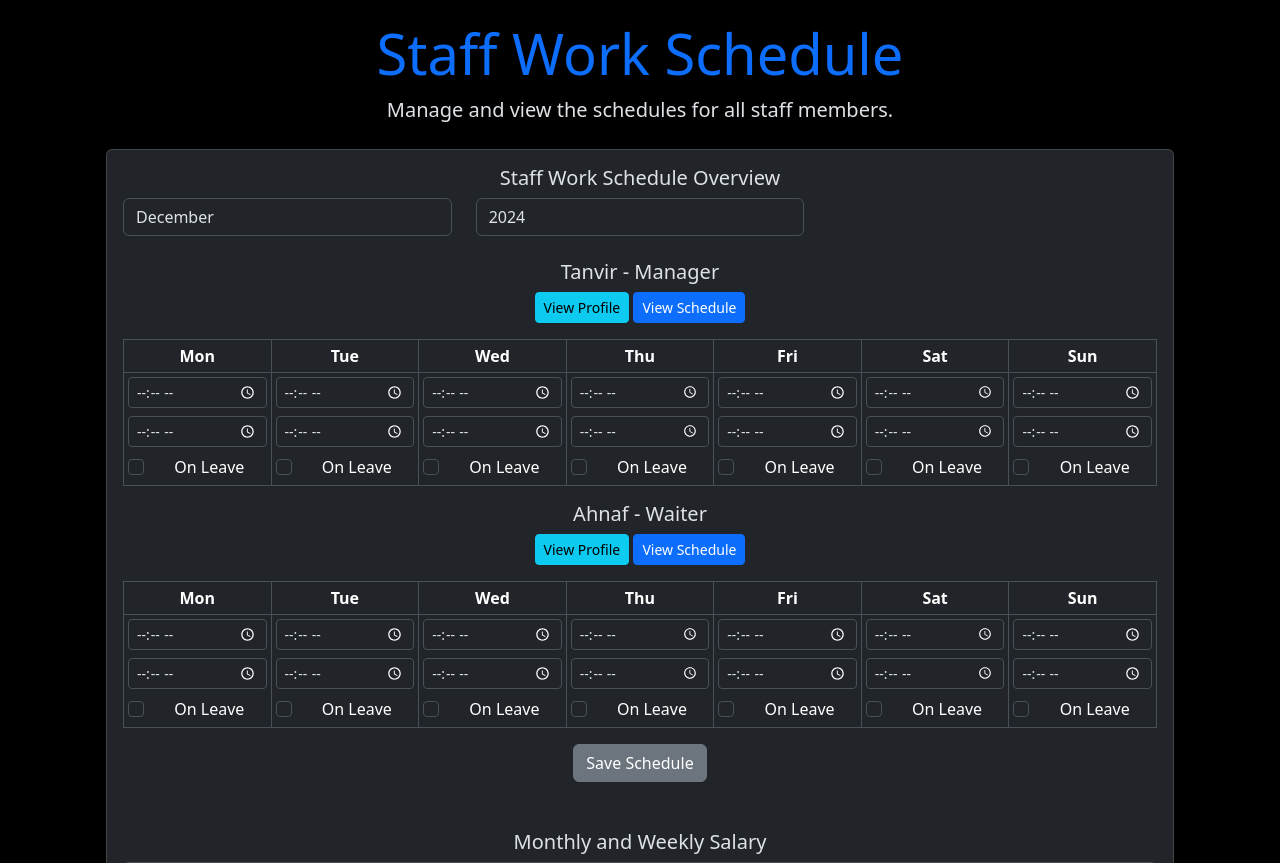
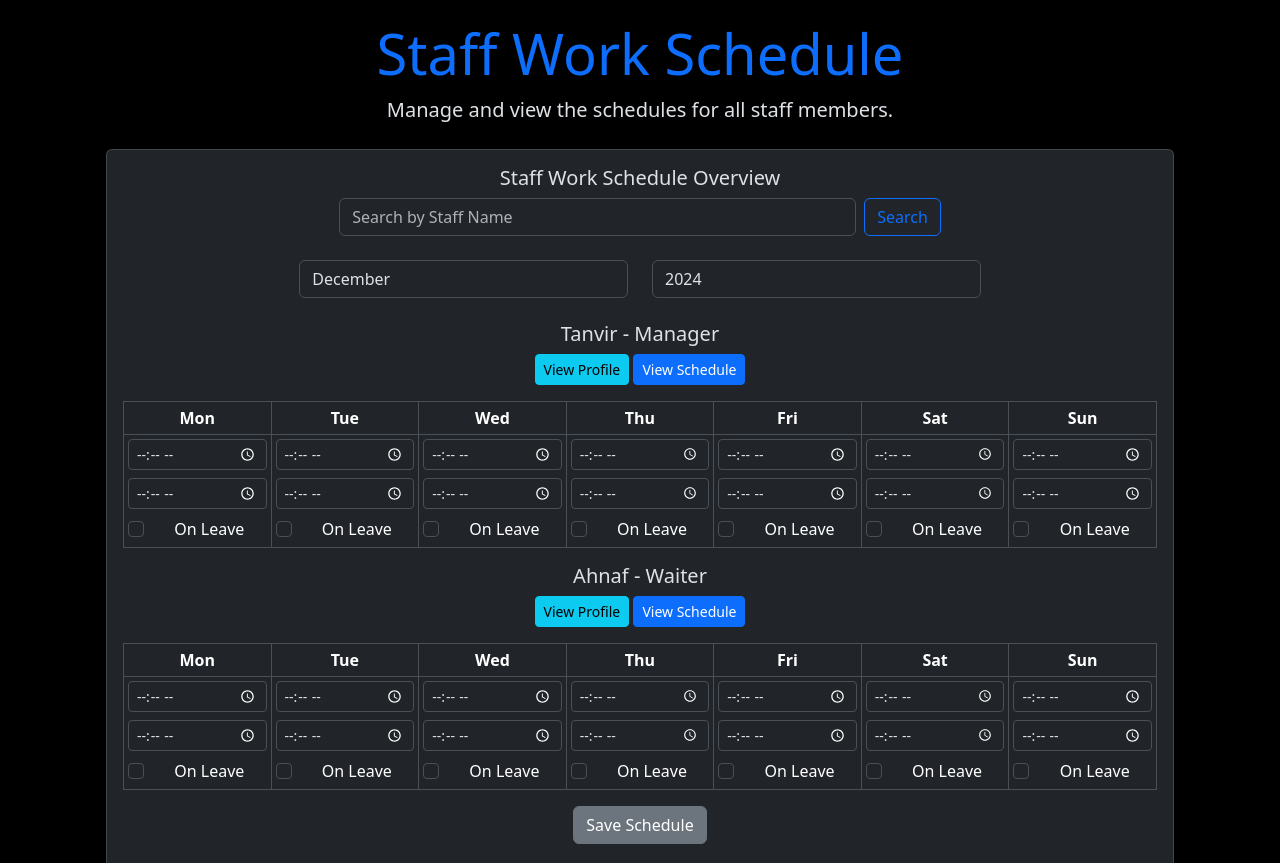
Before and after one commit to swasal/Aesthetic-Restaurant, a Flask app: page /staff_dashboard in a window 1280 px wide. Shown: the part 141-1004 px from the top of the page. Run offline with Flask 3, Linux system fonts and the light colour scheme.

Commit message:
Refactor-app.py, staff_dashboard,register
Make changes in app.py for fetching search bar in staff_bashboard and upload profile picture in register part, make changes in staff_dashboard.html file and in register.html file

```diff
--- a/app.py
+++ b/app.py
@@ -1,3 +1,5 @@
+import os
+from werkzeug.utils import secure_filename
 from flask import Flask, render_template, request, redirect, url_for
 from datetime import datetime, timedelta  # Import timedelta along with datetime
 
@@ -66,6 +68,13 @@ def calculate_hours(start_time, end_time):
     duration = (end - start).seconds / 3600  # Convert seconds to hours
     return duration
 
+# Define the upload folder (make sure this folder exists)
+UPLOAD_FOLDER = 'uploads'
+ALLOWED_EXTENSIONS = {'png', 'jpg', 'jpeg', 'gif'}
+
+# Function to check file extension
+def allowed_file(filename):
+    return '.' in filename and filename.rsplit('.', 1)[1].lower() in ALLOWED_EXTENSIONS
 
 # Initiating Flask app
 app = Flask(__name__)
@@ -112,7 +121,24 @@ def register():
         if password != confirm_password:
             return "Passwords do not match", 400
 
-        # Save user data (in-memory storage for demonstration)
+        # Handle file upload for profile picture
+        if 'profile_picture' not in request.files:
+            return "No file part", 400
+        profile_picture = request.files['profile_picture']
+
+        if profile_picture and allowed_file(profile_picture.filename):
+                    # Ensure the upload directory exists
+                    if not os.path.exists(UPLOAD_FOLDER):
+                        os.makedirs(UPLOAD_FOLDER)
+
+                    # Secure the filename and save the file
+                    filename = secure_filename(profile_picture.filename)
+                    file_path = os.path.join(UPLOAD_FOLDER, filename)
+                    profile_picture.save(file_path)
+        else:
+            return "Invalid file format", 400
+
+        # Save user data (including the file path for the profile picture)
         new_user = {
             'username': username,
             'email': email,
@@ -120,14 +146,17 @@ def register():
             'dob': dob,
             'height': height,
             'weight': weight,
+            'profile_picture': file_path  # Store the file path of the profile picture
         }
+
+        # You can save this data in your database or any storage method you are using
         users.append(new_user)
 
         # Redirect to login page after successful profile creation
         return redirect(url_for('login'))
 
     # Render the register form
-    return render_template('register.html')  # Display the sign-in form
+    return render_template('register.html')  # Display the registration form
 
 @app.route("/profile")
 def profile():
@@ -135,6 +164,12 @@ def profile():
 
 @app.route("/staff_dashboard", methods=["GET", "POST"])
 def staff_dashboard():
+    # Get the search query from the GET request
+    search_query = request.args.get('search', '').lower()  # Get the query from the URL
+
+    # Filter staff based on the search query
+    filtered_staff_members = [staff for staff in staff_members if search_query in staff['name'].lower()] if search_query else staff_members
+
     if request.method == 'POST':
         # Handle the staff schedule form submission here
         for staff in staff_members:
@@ -159,7 +194,7 @@ def staff_dashboard():
 
         return redirect(url_for('staff_dashboard'))  # Redirect after saving
 
-    return render_template('staff_dashboard.html', staff_members=staff_members, current_month=datetime.now().month, current_year=datetime.now().year)
+    return render_template('staff_dashboard.html', staff_members=filtered_staff_members, current_month=datetime.now().month, current_year=datetime.now().year)
 
 @app.route("/staff_profile/<int:staff_id>")
 def staff_profile(staff_id):
--- a/templates/staff_dashboard.html
+++ b/templates/staff_dashboard.html
@@ -23,9 +23,15 @@
                     <div class="card-body">
                         <h5 class="card-title">Staff Work Schedule Overview</h5>
 
+                        <!-- Search Bar Inside the Staff Overview Section -->
+                        <form class="d-flex justify-content-center mb-4" action="{{ url_for('staff_dashboard') }}" method="GET">
+                            <input class="form-control w-50" type="search" placeholder="Search by Staff Name" aria-label="Search" name="search" value="{{ search_query }}">
+                            <button class="btn btn-outline-primary ms-2" type="submit">Search</button>
+                        </form>
+
                         <!-- Month and Year Selection -->
-                        <form action="{{ url_for('staff_dashboard') }}" method="POST">
-                            <div class="row mb-4">
+                        <form action="{{ url_for('staff_dashboard') }}" method="POST" class="text-center">
+                            <div class="row mb-4 justify-content-center">
                                 <div class="col-md-4">
                                     <select name="month" class="form-control">
                                         <option value="1" {% if current_month == 1 %} selected {% endif %}>January</option>
@@ -50,6 +56,7 @@
                                     </select>
                                 </div>
                             </div>
+                        </form>
 
                             <!-- Calendar System (Only 7 Days) -->
                             <div class="calendar">
```
Also changed, not shown: templates/register.html (+7 -1 lines), uploads/ETN01960.jpg (added).
